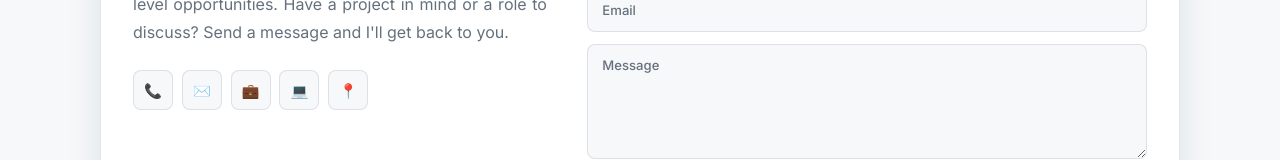
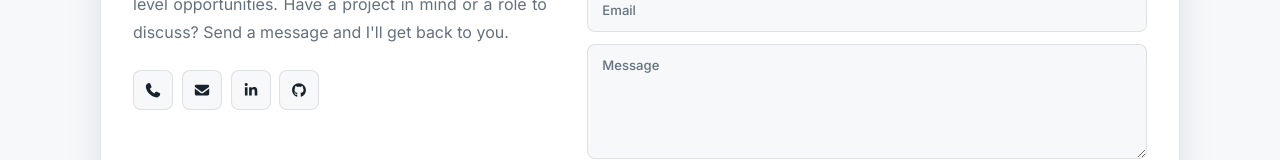
Before and after one commit to Vitumbiko-Kamanga/Portfolio, a React (Vite) app: page /contact in a window 1280 px wide. Shown: the part 270-430 px from the top of the page. Built offline with nearby package versions, Linux system fonts and the light colour scheme.

Commit message:
Changed contact page

```diff
--- a/package.json
+++ b/package.json
@@ -9,6 +9,10 @@
     "preview": "vite preview"
   },
   "dependencies": {
+    "@fortawesome/fontawesome-svg-core": "^7.3.1",
+    "@fortawesome/free-brands-svg-icons": "^7.3.1",
+    "@fortawesome/free-solid-svg-icons": "^7.3.1",
+    "@fortawesome/react-fontawesome": "^3.5.0",
     "react": "^18.3.1",
     "react-dom": "^18.3.1",
     "react-router-dom": "^6.26.0"
--- a/src/components/Contact.jsx
+++ b/src/components/Contact.jsx
@@ -1,79 +1,214 @@
 import { useState } from 'react'
 import Reveal from './Reveal.jsx'
+
+import { FontAwesomeIcon } from '@fortawesome/react-fontawesome'
+import {
+  faGithub,
+  faLinkedinIn,
+} from '@fortawesome/free-brands-svg-icons'
+
+import {
+  faPhone,
+  faEnvelope,
+} from '@fortawesome/free-solid-svg-icons'
 
 const EMAIL = 'vitukamanga03@gmail.com'
 
 export default function Contact() {
   const [form, setForm] = useState({
-    firstName: '', lastName: '', phone: '', subject: '', email: '', message: '',
+    firstName: '',
+    lastName: '',
+    phone: '',
+    subject: '',
+    email: '',
+    message: '',
   })
 
   const handleChange = (e) => {
-    setForm((f) => ({ ...f, [e.target.name]: e.target.value }))
+    setForm((f) => ({
+      ...f,
+      [e.target.name]: e.target.value,
+    }))
   }
 
   const handleSubmit = (e) => {
     e.preventDefault()
-    const body = `Name: ${form.firstName} ${form.lastName}\nPhone: ${form.phone}\nEmail: ${form.email}\n\n${form.message}`
+
+    const body = `Name: ${form.firstName} ${form.lastName}
+Phone: ${form.phone}
+Email: ${form.email}
+
+${form.message}`
+
     const subject = form.subject || 'Portfolio contact form'
-    window.location.href = `mailto:${EMAIL}?subject=${encodeURIComponent(subject)}&body=${encodeURIComponent(body)}`
+
+    window.location.href =
+      `mailto:${EMAIL}?subject=${encodeURIComponent(subject)}&body=${encodeURIComponent(body)}`
   }
 
   return (
     <div className="page active">
+
+      {/* CONTACT */}
       <section style={{ paddingTop: '3.5rem' }}>
         <div className="wrap">
+
           <Reveal className="contact-panel">
+
+            {/* CONTACT INFORMATION */}
             <div className="contact-info">
-              <h2>Contact <span>Me</span></h2>
+
+              <h2>
+                Contact <span>Me</span>
+              </h2>
+
               <p>
-                I'm a final-year IT student and mobile &amp; web developer, open to internships,
-                freelance work, and entry-level opportunities. Have a project in mind or a role
-                to discuss? Send a message and I'll get back to you.
+                I'm a final-year IT student and mobile &amp; web developer,
+                open to internships, freelance work, and entry-level
+                opportunities. Have a project in mind or a role to discuss?
+                Send a message and I'll get back to you.
               </p>
+
+              {/* SOCIAL / CONTACT ICONS */}
               <div className="social-row">
-                <a className="social-icon" href="tel:+265984531996" aria-label="Phone">📞</a>
-                <a className="social-icon" href={`mailto:${EMAIL}`} aria-label="Email">✉️</a>
-                <a className="social-icon" href="https://www.linkedin.com/in/vitumbiko-kamanga" target="_blank" rel="noopener noreferrer" aria-label="LinkedIn">💼</a>
-                <a className="social-icon" href="https://github.com/Vitumbiko-Kamanga" target="_blank" rel="noopener noreferrer" aria-label="GitHub">💻</a>
-                <span className="social-icon" aria-label="Location">📍</span>
+
+                {/* Phone */}
+                <a
+                  className="social-icon"
+                  href="tel:+265984531996"
+                  aria-label="Call Vitumbiko"
+                  title="Call"
+                >
+                  <FontAwesomeIcon icon={faPhone} />
+                </a>
+
+                {/* Email */}
+                <a
+                  className="social-icon"
+                  href={`mailto:${EMAIL}`}
+                  aria-label="Send an email"
+                  title="Email"
+                >
+                  <FontAwesomeIcon icon={faEnvelope} />
+                </a>
+
+                {/* LinkedIn */}
+                <a
+                  className="social-icon"
+                  href="https://www.linkedin.com/in/vitumbiko-kamanga"
+                  target="_blank"
+                  rel="noopener noreferrer"
+                  aria-label="LinkedIn profile"
+                  title="LinkedIn"
+                >
+                  <FontAwesomeIcon icon={faLinkedinIn} />
+                </a>
+
+                {/* GitHub */}
+                <a
+                  className="social-icon"
+                  href="https://github.com/Vitumbiko-Kamanga"
+                  target="_blank"
+                  rel="noopener noreferrer"
+                  aria-label="GitHub profile"
+                  title="GitHub"
+                >
+                  <FontAwesomeIcon icon={faGithub} />
+                </a>
+
               </div>
+
             </div>
 
-            <form className="contact-form" onSubmit={handleSubmit}>
+
+            {/* CONTACT FORM */}
+            <form
+              className="contact-form"
+              onSubmit={handleSubmit}
+            >
+
               <div className="form-row">
+
                 <input
-                  className="form-field" type="text" name="firstName" placeholder="First Name"
-                  value={form.firstName} onChange={handleChange} required
+                  className="form-field"
+                  type="text"
+                  name="firstName"
+                  placeholder="First Name"
+                  value={form.firstName}
+                  onChange={handleChange}
+                  required
                 />
+
                 <input
-                  className="form-field" type="text" name="lastName" placeholder="Last Name"
-                  value={form.lastName} onChange={handleChange}
+                  className="form-field"
+                  type="text"
+                  name="lastName"
+                  placeholder="Last Name"
+                  value={form.lastName}
+                  onChange={handleChange}
                 />
+
               </div>
+
+
               <div className="form-row">
+
                 <input
-                  className="form-field" type="tel" name="phone" placeholder="Phone"
-                  value={form.phone} onChange={handleChange}
+                  className="form-field"
+                  type="tel"
+                  name="phone"
+                  placeholder="Phone"
+                  value={form.phone}
+                  onChange={handleChange}
                 />
+
                 <input
-                  className="form-field" type="text" name="subject" placeholder="Subject"
-                  value={form.subject} onChange={handleChange}
+                  className="form-field"
+                  type="text"
+                  name="subject"
+                  placeholder="Subject"
+                  value={form.subject}
+                  onChange={handleChange}
                 />
+
               </div>
+
+
               <input
-                className="form-field" type="email" name="email" placeholder="Email"
-                value={form.email} onChange={handleChange} required
+                className="form-field"
+                type="email"
+                name="email"
+                placeholder="Email"
+                value={form.email}
+                onChange={handleChange}
+                required
               />
+
+
               <textarea
-                className="form-field" name="message" placeholder="Message"
-                value={form.message} onChange={handleChange} required
+                className="form-field"
+                name="message"
+                placeholder="Message"
+                value={form.message}
+                onChange={handleChange}
+                required
               />
-              <button className="form-submit" type="submit">Submit</button>
+
+
+              <button
+                className="form-submit"
+                type="submit"
+              >
+                Submit
+              </button>
+
             </form>
+
           </Reveal>
+
         </div>
       </section>
+
     </div>
   )
 }
```
Also changed, not shown: 1 other file (tests, documents, lock files or other folders).
